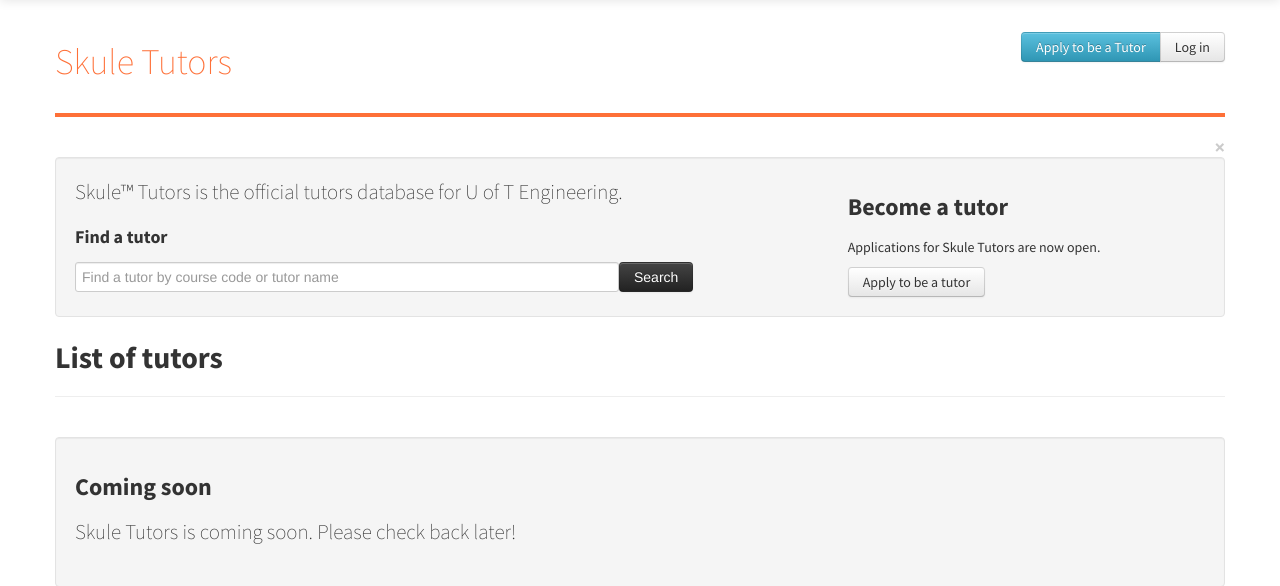
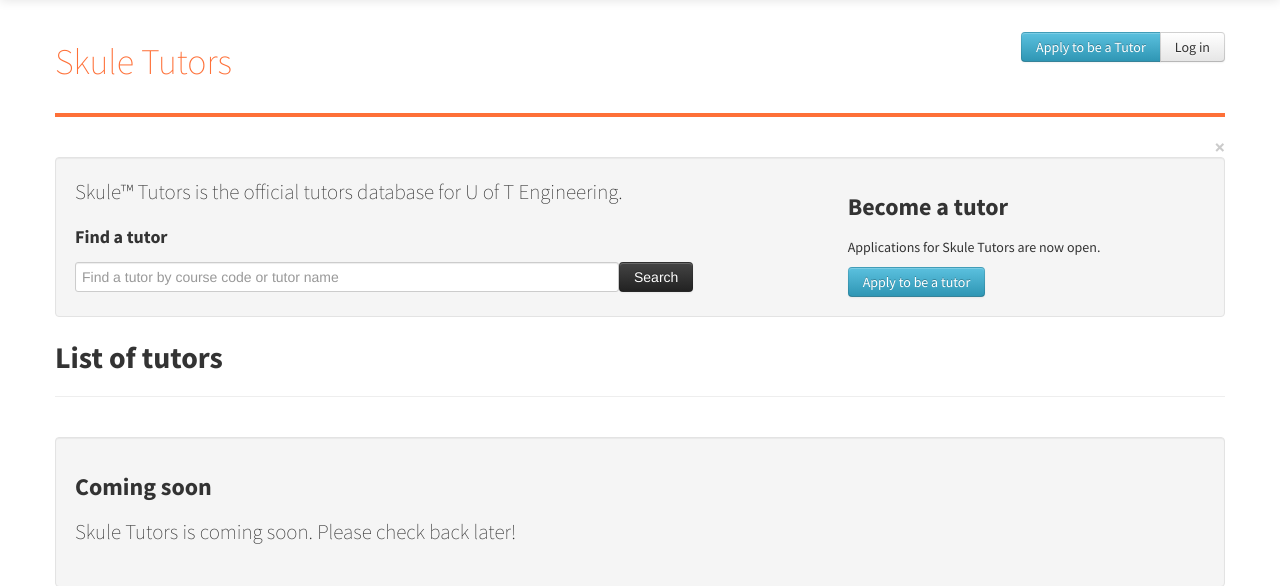
Before and after one commit to skule/skule_tutors2, a Django app: page / in a window 1280 px wide. Shown: the part 48-634 px from the top of the page. Run offline with Django 3.2, Linux system fonts and the light colour scheme; data that the repository does not hold is empty; parts of the project's set-up code (start-up, migrations or seed data) failed here and were passed over.

Commit message:
changed signup button colour to match

```diff
--- a/templates/tutor_list_open.html
+++ b/templates/tutor_list_open.html
@@ -25,7 +25,7 @@
                     <h3>Become a tutor</h3>
 
                     <p>Applications for Skule Tutors are now open.</p>
-                    <a class="btn" href="{% url tutors.views.TutorApplication %}">Apply to be a tutor</a>
+                    <a class="btn btn-info" href="{% url tutors.views.TutorApplication %}">Apply to be a tutor</a>
 
                 </div>
             </div>
```
